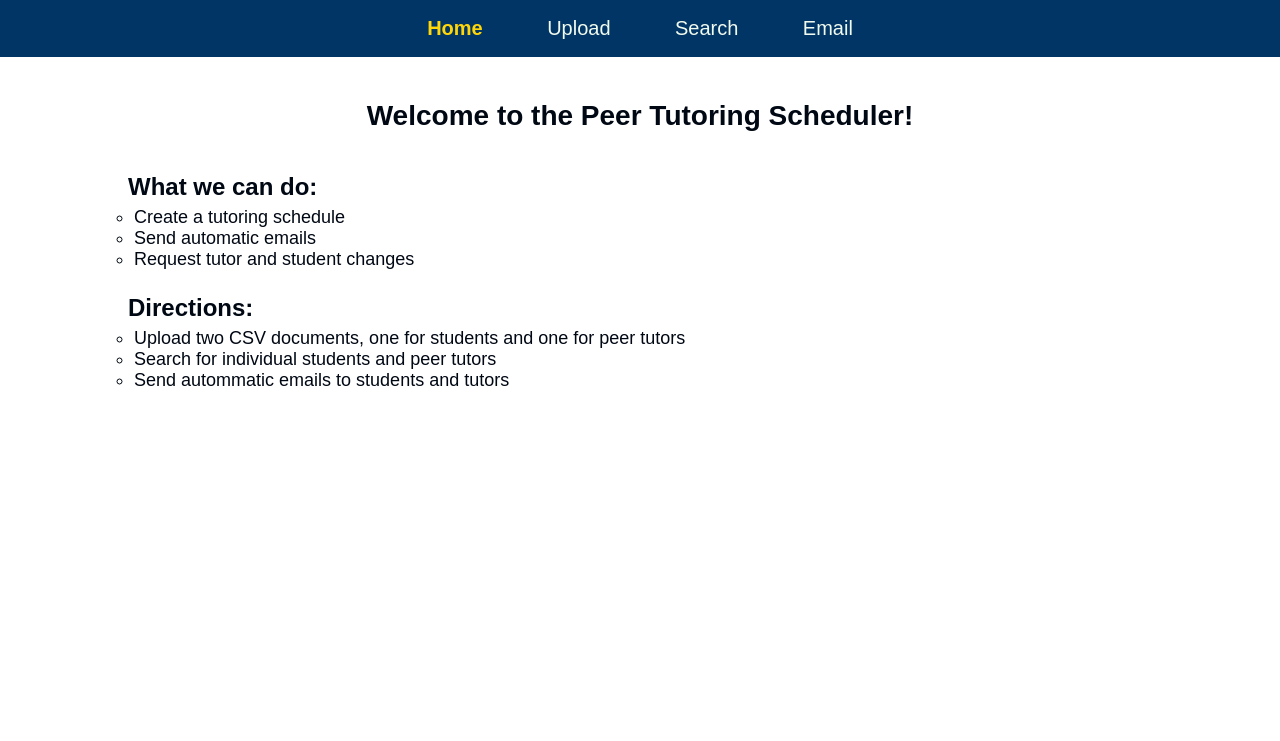
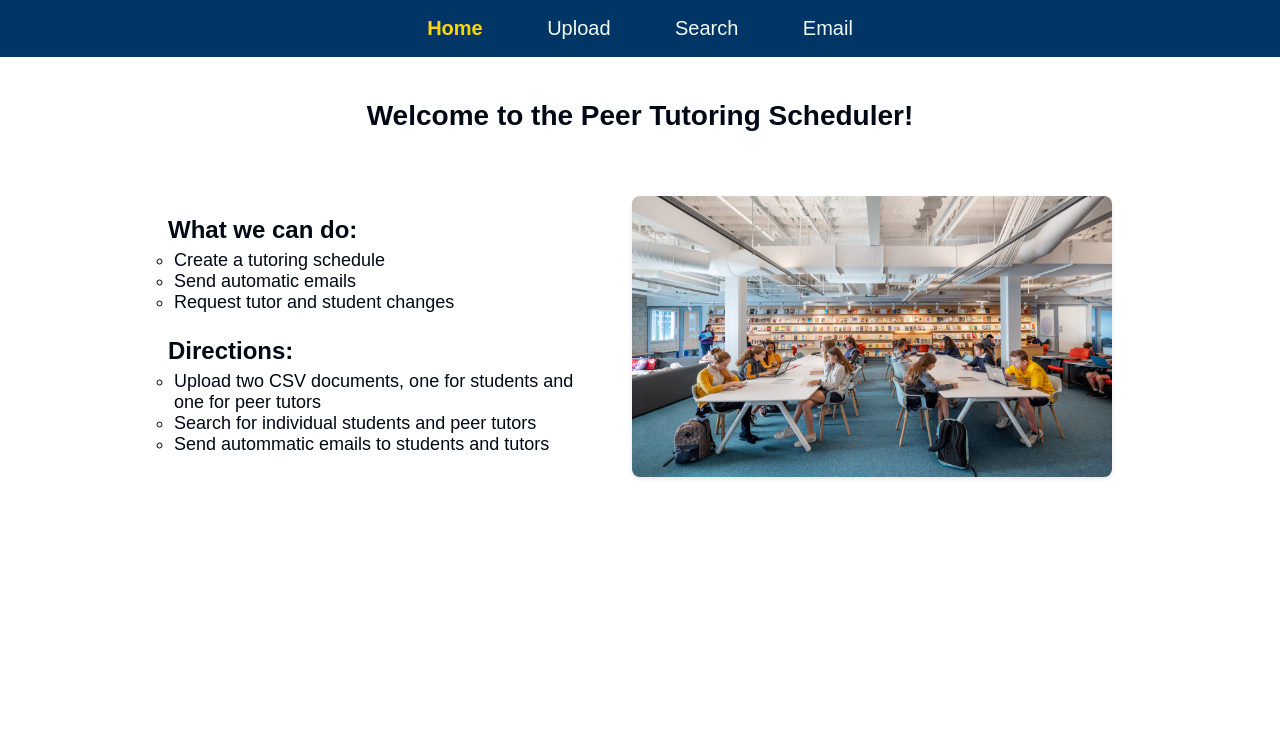
Before and after one commit to ben-steinberg-geffen/Peer-Tutoring-Scheduler, a Flask app: page / in a window 1280 px wide. Shown: the top 741 px of the page. Run offline with Flask 3, Linux system fonts and the light colour scheme.

Commit message:
Fixed home.html again

```diff
--- a/templates/home.html
+++ b/templates/home.html
@@ -3,9 +3,9 @@
 {% block content %}
 <h2>Welcome to the Peer Tutoring Scheduler!</h2>
 <br>
-
+<div class="content-container">
+    <div class="text-content">
         <h4>What we can do:</h4>
-
         <ul class="a">
             <li>Create a tutoring schedule</li>
             <li>Send automatic emails</li>
@@ -18,6 +18,9 @@
             <li>Search for individual students and peer tutors</li>
             <li>Send autommatic emails to students and tutors</li>
         </ol>
-
-
+    </div>
+    <div class="image-container">
+        <img src="{{ url_for('static', filename='geffen_library.jpg') }}" alt="Library">
+    </div>
+</div>
 {% endblock %}
```
Lines whose indentation alone changed are shown as unchanged.
